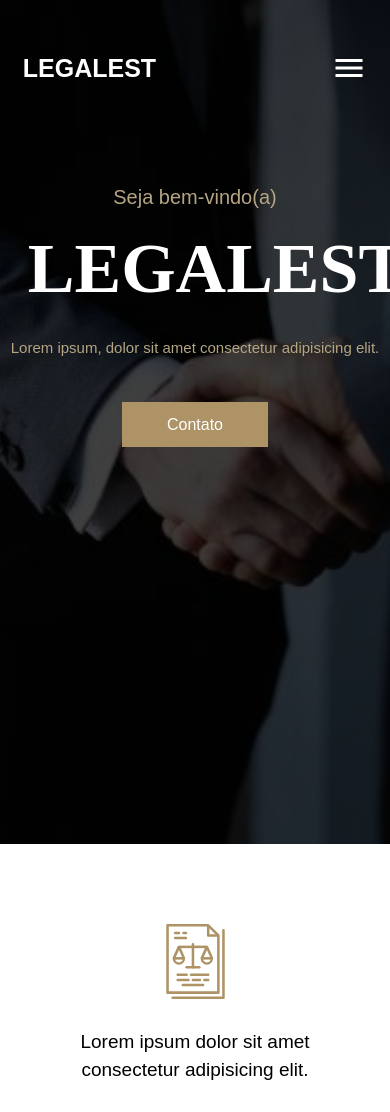
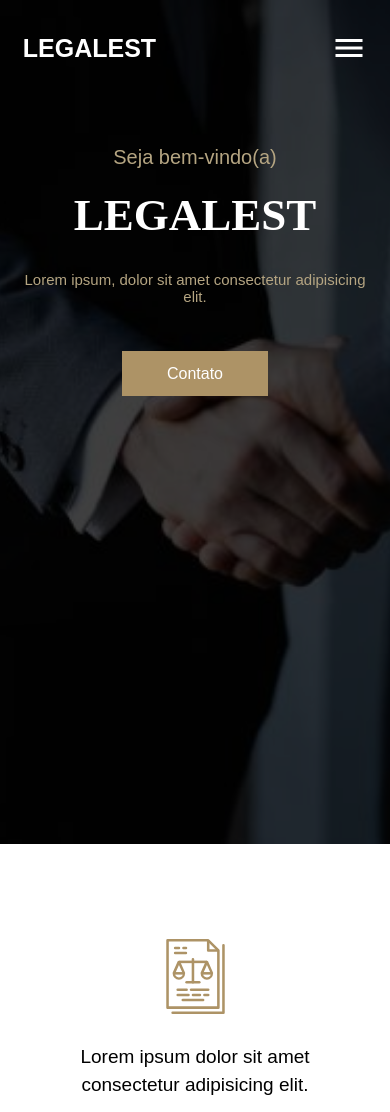
Before and after one commit to Luizboaventura1/legalest, a plain HTML site: page index.html in a window 390 px wide. Shown: the top 1112 px of the page. Drawn offline with Linux system fonts and the light colour scheme.

Commit message:
Atualizado

```diff
--- a/CSS/style.css
+++ b/CSS/style.css
@@ -35,7 +35,7 @@ header .navbar {
     display: flex;
     justify-content: space-between;
     align-items: center;
-    padding: 50px 4%;
+    padding: 30px 4%;
 }
 
 .navbar h1 {
@@ -100,13 +100,13 @@ header main {
     max-width: 600px;
     width: 100%;
     text-align: center;
-    padding-top: 50px;
+    padding: 50px 2% 0 2%;
 }
 
 .main_wraper h1 {
     color: white;
     font-size: 70px;
-    padding: 20px;
+    padding: 20px 0;
     font-family: 'Times New Roman', Times, serif;
 }
 
@@ -288,9 +288,11 @@ footer p {
     }
 
     .servicos {
-        display: block;
-        padding: 50px 2%;
+        display: flex;
+        flex-wrap: wrap;
+        padding: 20px 2%;
         background-color: rgb(255, 255, 255);
+        text-align: center;
     }
 
     .servicos_box {
@@ -298,6 +300,10 @@ footer p {
         height: 200px;
         text-align: center;
         padding-top: 30px;
-        margin: auto;
+        margin: 45px 5px;
+    }
+
+    .main_wraper h1 {
+        font-size: 45px;
     }
 }
```
